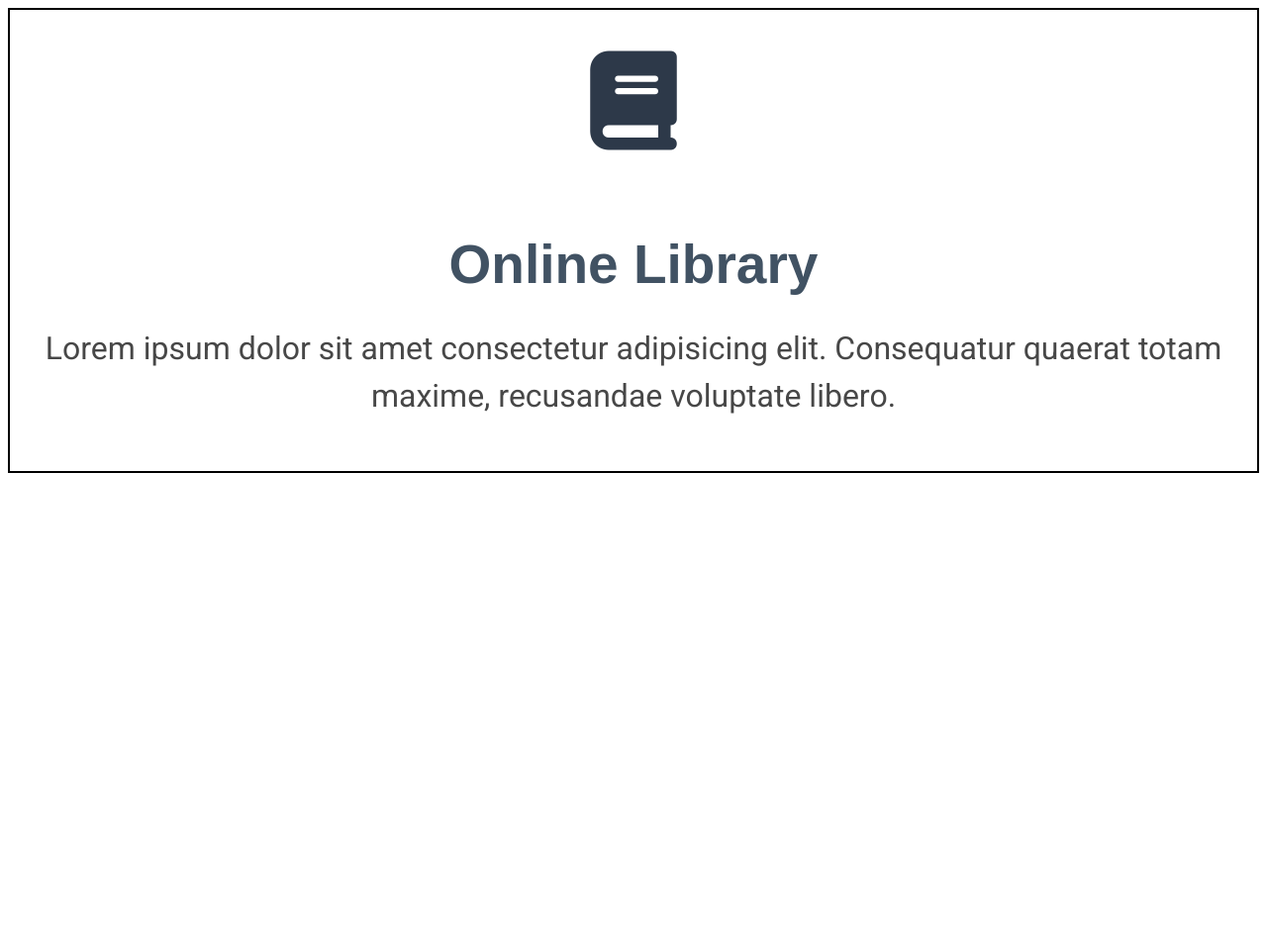
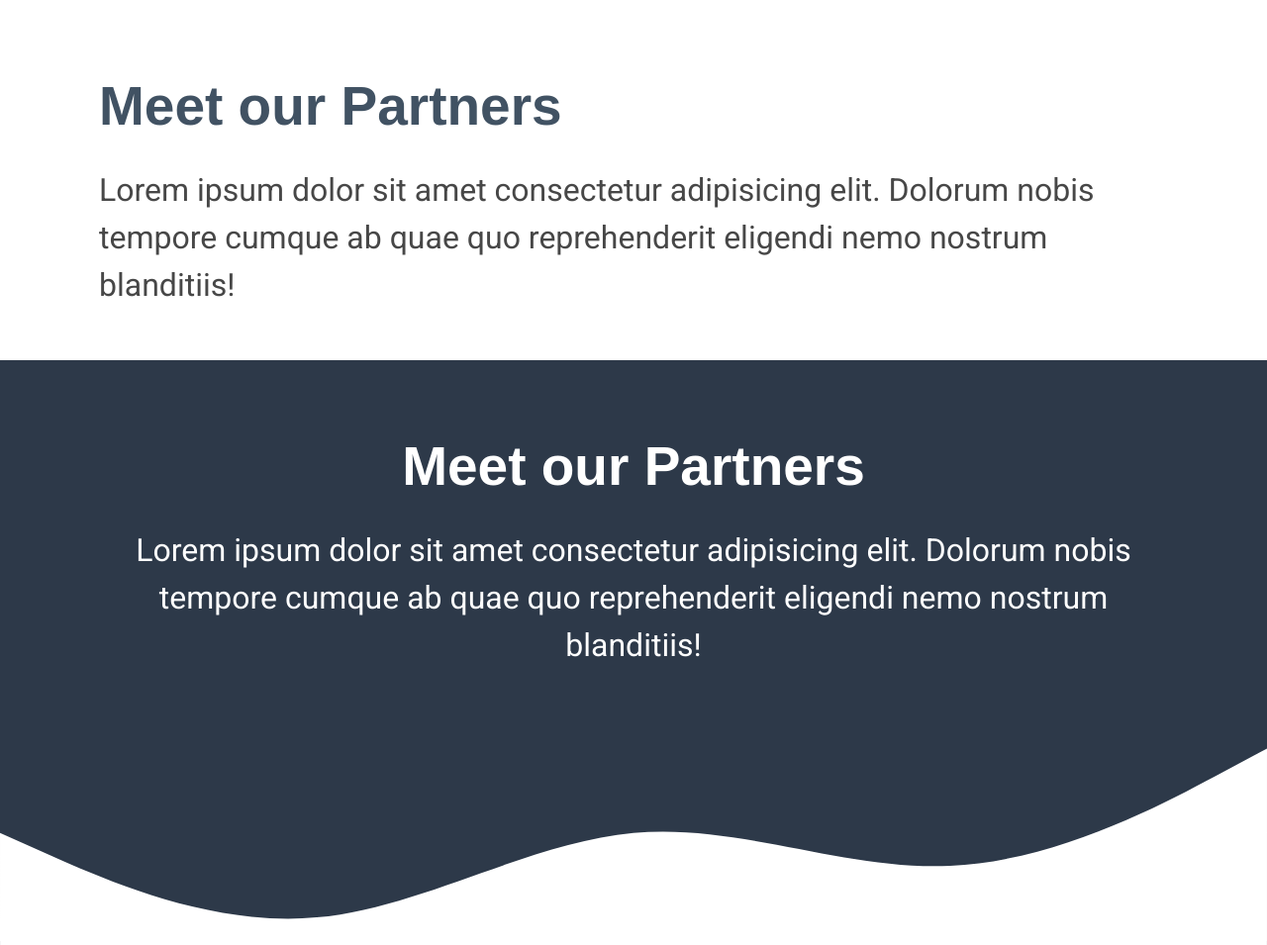
Before and after one commit to GovanDBT/Prep, a plain HTML site: page index.html in a window 1280 px wide. Shown: the top 955 px of the page at 99% size. Before the commit the page ends 800 px from the top, so only its background shows below. Drawn offline with Linux system fonts and the light colour scheme.

Commit message:
Define the html block components

```diff
--- a/css/styles.css
+++ b/css/styles.css
@@ -52,6 +52,7 @@ h3 {
 
 p {
     margin-top: 0;
+    font-size: 2.5rem;
 }
 
 /* Buttons */
@@ -102,7 +103,6 @@ p {
 /* Media */
 
 .media {
-    border: solid 2px black;
     display: block;
     padding: 2rem 1rem;
     text-align: center;
@@ -121,6 +121,40 @@ p {
     font-size: 3.2rem;
 }
 
+/* Blocks */
+
+.blocks {
+    padding: 2rem 3rem;
+}
+
+.block-dark {
+    background: var(--dominant-color);
+    color: var(--white-text);
+}
+
+.block-dark .block-heading{
+    color: var(--white-text);
+}
+
+.block-content {
+    padding: 2rem 3rem;
+    text-align: center;
+}
+
+.curve {
+    padding: 0;
+}
+
+.curve svg {
+    display: block;
+}
+
+.container {
+    max-width: 1140px;
+    margin: 0 auto;
+}
+
+
 /* Media Queries */
 
 @media screen and (min-width: 1024px) {
@@ -138,6 +172,10 @@ p {
 
     h3 {
         font-size: 5rem;
+    }
+
+    p {
+        font-size: 3.2rem;
     }
 
     /* Buttons */
--- a/index.html
+++ b/index.html
@@ -13,14 +13,40 @@
     <link rel="stylesheet" href="css/normalize.css">
 </head>
 <body>
-  <div class="media">
-      <div class="media-icon">
-        <i class="fa-solid fa-book"></i>
-      </div>
-      <div class="media-body">
-          <h2 class="media_title">Online Library</h2>
-          <p>Lorem ipsum dolor sit amet consectetur adipisicing elit. Consequatur quaerat totam maxime, recusandae voluptate libero.</p>
-      </div>
+  <div class="blocks container">
+    <h2 class="block-heading">Meet our Partners</h2>
+    <p>Lorem ipsum dolor sit amet consectetur adipisicing elit. Dolorum nobis tempore cumque ab quae quo reprehenderit eligendi nemo nostrum blanditiis!</p>
+  </div>
+
+  <div class="blocks block-dark curve">
+    <div class="block-content container">
+      <h2 class="block-heading">Meet our Partners</h2>
+      <p>Lorem ipsum dolor sit amet consectetur adipisicing elit. Dolorum nobis tempore cumque ab quae quo reprehenderit
+        eligendi nemo nostrum blanditiis!</p>
+    </div>
+    <svg xmlns="http://www.w3.org/2000/svg" viewBox="0 0 1440 250">
+      <path fill="#fff" fill-opacity="1"
+        d="M0,128L60,154.7C120,181,240,235,360,224C480,213,600,139,720,128C840,117,960,171,1080,165.3C1200,160,1320,96,1380,64L1440,32L1440,320L1380,320C1320,320,1200,320,1080,320C960,320,840,320,720,320C600,320,480,320,360,320C240,320,120,320,60,320L0,320Z">
+      </path>
+    </svg>
+  </div>
+
+   <div class="blocks block-dark curve">
+    <svg xmlns="http://www.w3.org/2000/svg" viewBox="0 0 1440 200">
+      <path fill="#fff" fill-opacity="1"
+        d="M0,160L80,165.3C160,171,320,181,480,160C640,139,800,85,960,85.3C1120,85,1280,139,1360,165.3L1440,192L1440,0L1360,0C1280,0,1120,0,960,0C800,0,640,0,480,0C320,0,160,0,80,0L0,0Z">
+      </path>
+    </svg>
+    <div class="block-content container">
+      <h2 class="block-heading">Meet our Partners</h2>
+      <p>Lorem ipsum dolor sit amet consectetur adipisicing elit. Dolorum nobis tempore cumque ab quae quo reprehenderit
+        eligendi nemo nostrum blanditiis!</p>
+    </div>
+    <svg xmlns="http://www.w3.org/2000/svg" viewBox="0 0 1440 240">
+      <path fill="#fff" fill-opacity="1"
+        d="M0,192L80,176C160,160,320,128,480,138.7C640,149,800,203,960,213.3C1120,224,1280,192,1360,176L1440,160L1440,320L1360,320C1280,320,1120,320,960,320C800,320,640,320,480,320C320,320,160,320,80,320L0,320Z">
+      </path>
+    </svg>
   </div>
 </body>
 <script src="https://kit.fontawesome.com/6f879d6c21.js" crossorigin="anonymous"></script>
```
Also changed, not shown: components/blocks.html (added, +38 -0 lines), css/normalize.css.
